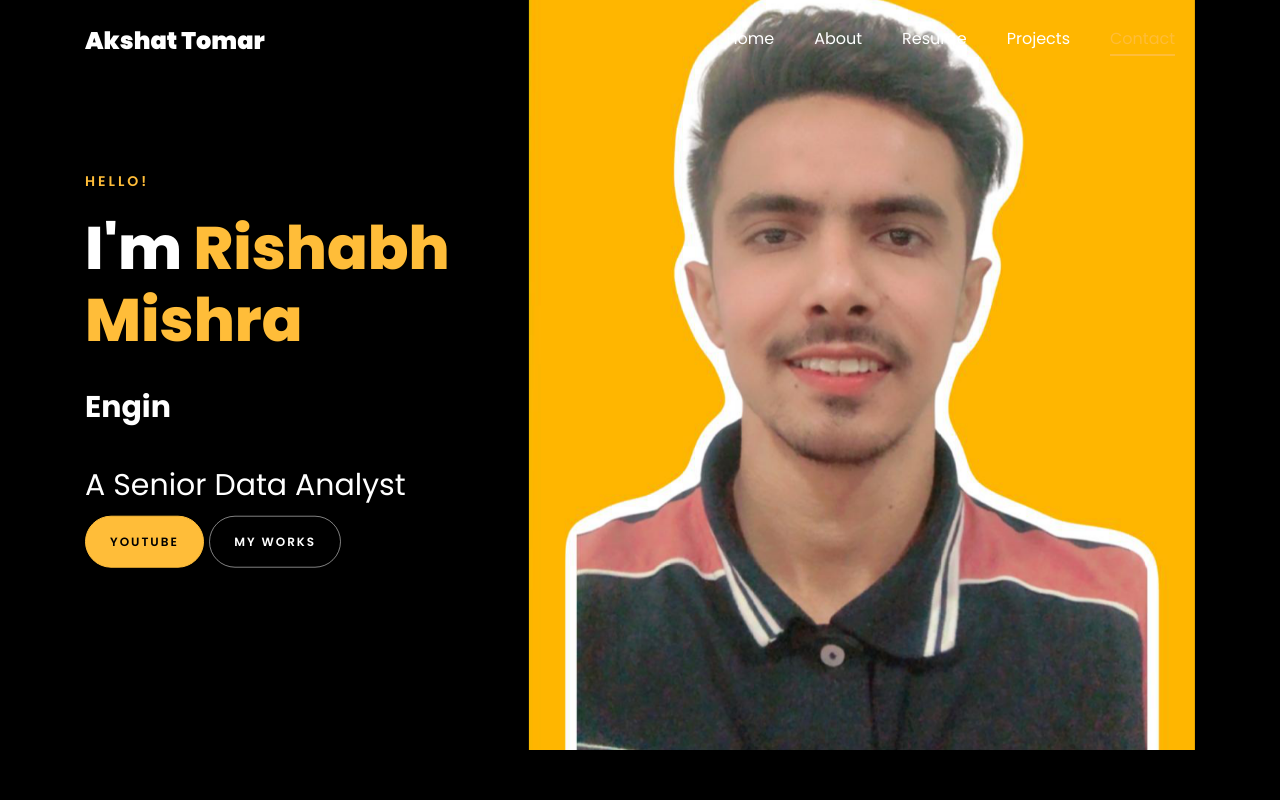
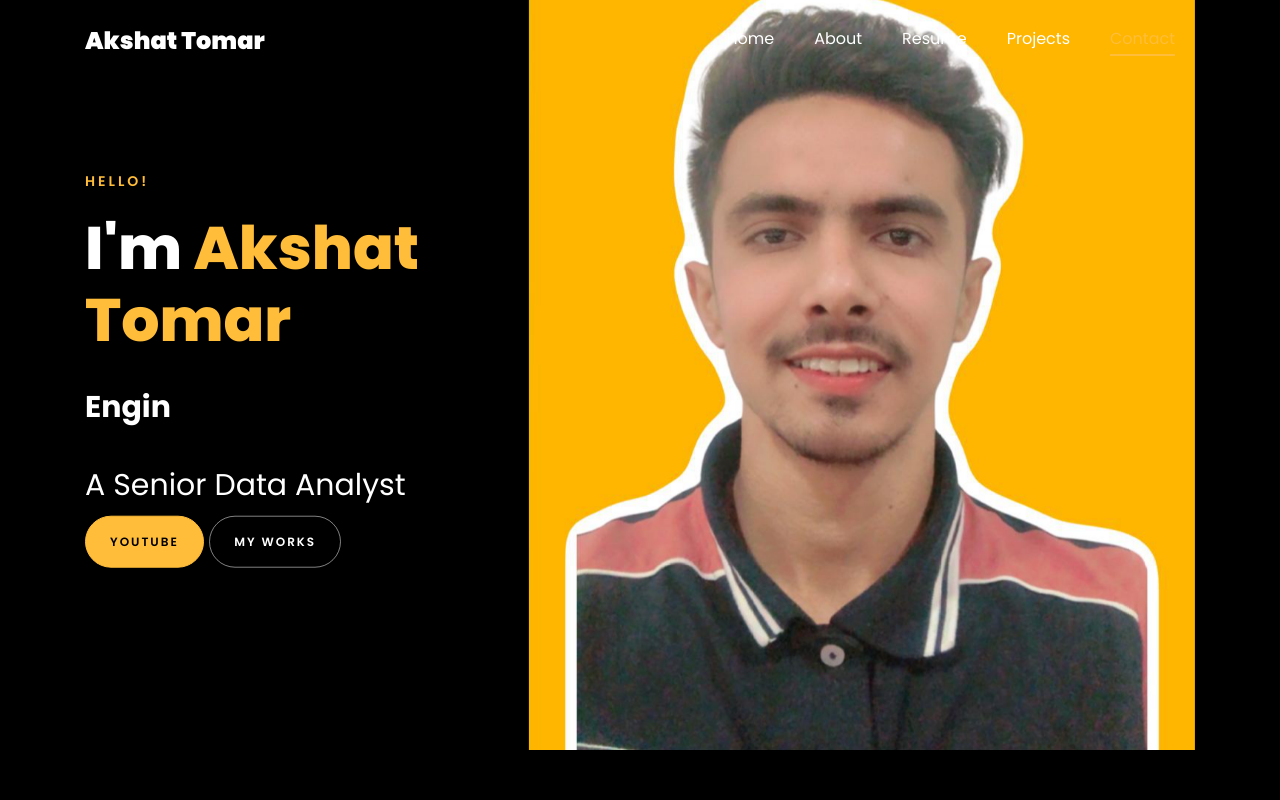
Before and after one commit to AkshatTomar2k/AkshatTomar2k.github.io, a plain HTML site: page index.html in a window 1280 px wide. Shown: the top 800 px of the page. Drawn offline with Linux system fonts and the light colour scheme; files whose address does not match are found by name.

Commit message:
Update index.html

```diff
--- a/index.html
+++ b/index.html
@@ -147,7 +147,7 @@
 		          <div class="one-forth d-flex  align-items-center ftco-animate" data-scrollax=" properties: { translateY: '70%' }">
 		          	<div class="text">
 		          		<span class="subheading">Hello!</span>
-			            <h1 class="mb-4 mt-3">I'm <span>Rishabh Mishra</span></h1>
+			            <h1 class="mb-4 mt-3">I'm <span>Akshat Tomar</span></h1>
 
 						<!-- Element to contain animated typing -->
 						<span id="typing-animation"></span>
```
